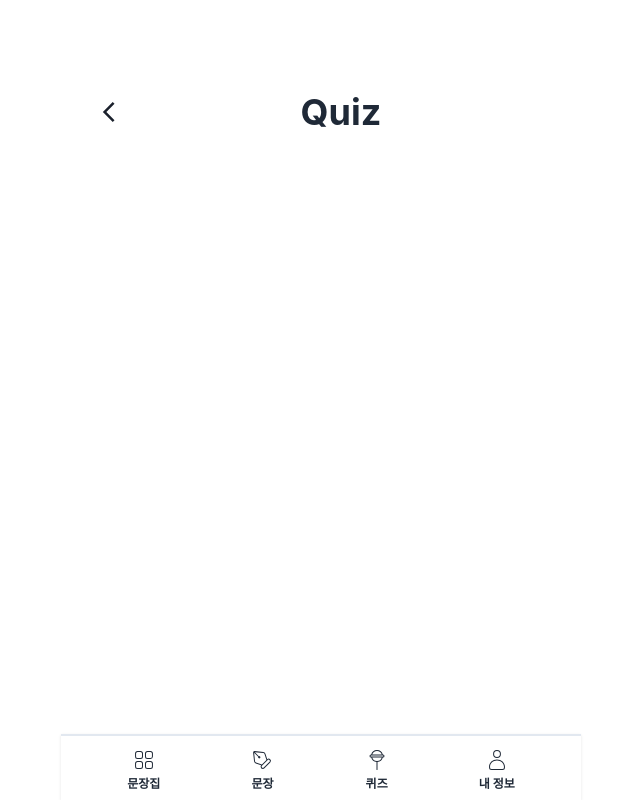
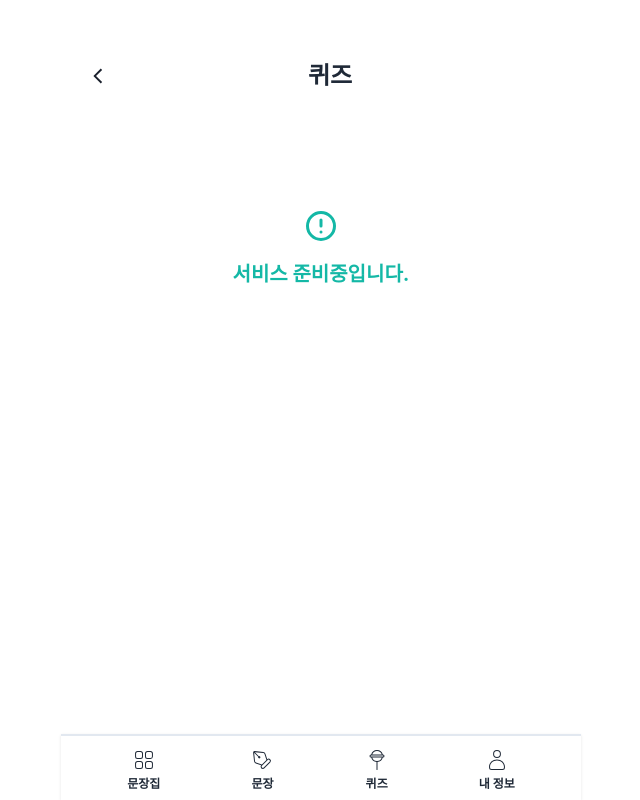
Before and after one commit to Gryffindor0ne/me-moonjang, a Next.js app: page /quiz in a window 1280 px wide. Shown: the whole page, without its empty margins (319-959 px from the left). Built offline with nearby package versions, Linux system fonts and the light colour scheme; a web font is replaced by a local one.

Commit message:
Feat: 퀴즈 서비스 미완성 공지 및 페이지 헤더 수정

```diff
--- a/pages/newsentence.tsx
+++ b/pages/newsentence.tsx
@@ -97,15 +97,15 @@ const SentenceInputPage = () => {
       <ToastContainer />
       <Seo title="문장등록" />
       <Layout>
-        <section className="flex flex-col w-full gap-5 p-4 mx-auto">
-          <div className="flex pr-8">
+        <section className="flex flex-col w-full gap-5 p-5 mx-auto">
+          <div className="flex">
             <span
               onClick={() => router.back()}
-              className="flex items-center justify-center pl-4 text-2xl cursor-pointer"
+              className="flex items-center justify-center px-2 text-lg cursor-pointer"
             >
               <MdOutlineArrowBackIos />
             </span>
-            <h1 className="flex py-2 mx-auto my-16 text-xl font-bold text-gray-800 md:2xl">
+            <h1 className="flex py-2 pr-4 mx-auto my-8 text-xl font-bold text-gray-800 md:text-2xl">
               문장 등록
             </h1>
           </div>
--- a/pages/quiz.tsx
+++ b/pages/quiz.tsx
@@ -1,5 +1,6 @@
 import { useRouter } from 'next/router';
 import { MdOutlineArrowBackIos } from 'react-icons/md';
+import { HiOutlineExclamationCircle } from 'react-icons/hi';
 
 import Layout from '@components/layout/Layout';
 import Seo from '@components/layout/Seo';
@@ -14,13 +15,22 @@ const QuizPage = () => {
           <div className="flex">
             <span
               onClick={() => router.back()}
-              className="flex items-center justify-center px-4 text-2xl cursor-pointer"
+              className="flex items-center justify-center px-2 text-lg cursor-pointer"
             >
               <MdOutlineArrowBackIos />
             </span>
-            <h1 className="flex py-2 pr-4 mx-auto my-16 text-4xl font-bold text-gray-800">
-              Quiz
+            <h1 className="flex py-2 pr-4 mx-auto my-8 text-xl font-bold text-gray-800 md:text-2xl">
+              퀴즈
             </h1>
+          </div>
+
+          <div className="flex flex-col items-center justify-center p-2 mt-10 text-xl text-center">
+            <div className="p-2 text-3xl text-center text-teal-500 md:text-4xl">
+              <HiOutlineExclamationCircle />
+            </div>
+            <div className="flex p-2 mx-auto text-base font-bold text-teal-500 md:text-xl">
+              서비스 준비중입니다.
+            </div>
           </div>
         </section>
       </Layout>
```
